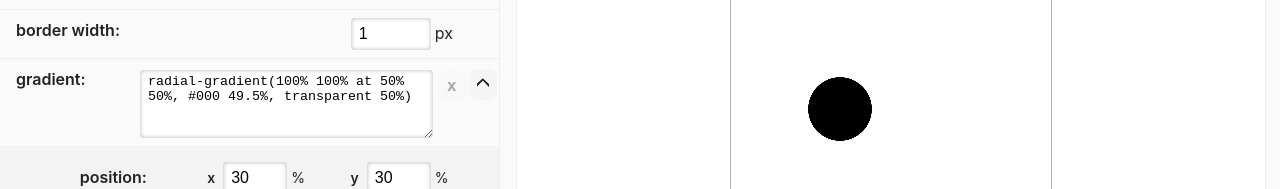
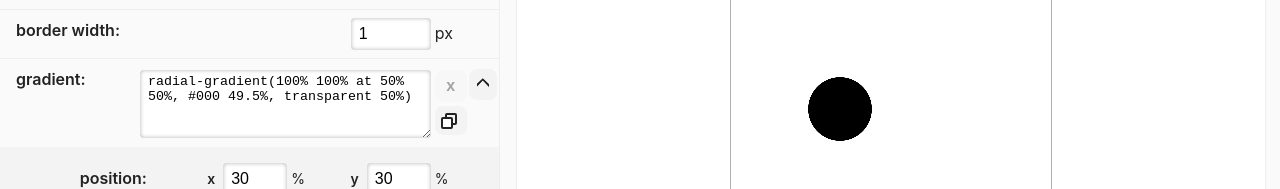
Before and after one commit to julsmorozova/gradient-image-builder, a React (Vite) app: page / in a window 1280 px wide. Shown: the part 228-417 px from the top of the page. Built offline with nearby package versions, Linux system fonts and the light colour scheme.

Commit message:
add 'clone layer' feature, show tooltips for buttons

```diff
--- a/package.json
+++ b/package.json
@@ -13,6 +13,7 @@
     "classnames": "2.3.2",
     "react": "18.2.0",
     "react-dom": "18.2.0",
+    "react-tooltip": "5.21.5",
     "zustand": "4.4.1"
   },
   "devDependencies": {
--- a/src/Accordion.tsx
+++ b/src/Accordion.tsx
@@ -2,6 +2,7 @@ import { ReactNode } from "react";
 import { BackgroundInput, useGradientStore } from "./store";
 import classnames from "classnames";
 import "./Accordion.css";
+import { Tooltip } from "react-tooltip";
 
 type AccordionProps = {
     headerContent: ReactNode;
@@ -19,9 +20,16 @@ export default function Accordion (props: AccordionProps) {
                 <div className="acc-header-content">
                     {headerContent}
                 </div>
-                <button type="button" className="btn btn-secondary accordion-btn" onClick={() => setAccordionOpen(backgroundId, 'isAccordionOpen', !isAccordionOpen)}>
+                <button
+                    type="button"
+                    className="btn btn-secondary accordion-btn"
+                    onClick={() => setAccordionOpen(backgroundId, 'isAccordionOpen', !isAccordionOpen)}
+                    data-tooltip-id="accordion-toggle"
+                    data-tooltip-content={isAccordionOpen ? 'Hide bg configs' : 'Show bg configs'}
+                >
                     <span className={classnames("arrow-btn", {'up': isAccordionOpen, 'down': !isAccordionOpen})} />
                 </button>
+                <Tooltip id="accordion-toggle" />
             </div>
             <div className={classnames("accordion-body", {collapsed: !isAccordionOpen})}>
                 {children}
--- a/src/BackgroundBlock.css
+++ b/src/BackgroundBlock.css
@@ -31,13 +31,43 @@
     font-size: 0.875rem;
 }
 
+.code-input-wrapper.btn-wrapper {
+    width: 2rem;
+}
+
 .btn.btn-secondary.delete-bg-layer-btn {
     font-size: 1rem;
     font-weight: 600;
     text-transform: none;
     padding: 0.3125rem 0.5rem;
     width: 2rem;
+    margin-bottom: 0.25rem;
 }
+
+.btn.btn-secondary.duplicate-bg-layer-btn {
+    padding: 0.3125rem 0.5rem 0.5rem;
+    margin-bottom: 0.25rem;
+}
+
+.duplicate-bg-layer-btn .copy-icon {
+    width: 0.5rem;
+    height: 0.5rem;
+    border: 2px solid #222;
+    border-radius: 2px;
+    position: relative;
+}
+
+.duplicate-bg-layer-btn .copy-icon::after {
+    position: absolute;
+    top: 0.125rem;
+    left: -0.35rem;
+    content: "";
+    height: 0.5rem;
+    width: 0.5rem;
+    background-color: #fff;
+    border: 2px solid #222;
+    border-radius: 2px;
+  }
 
 .bg-position-container.row, .bg-size-container.row {
     display: flex;
--- a/src/BackgroundBlock.tsx
+++ b/src/BackgroundBlock.tsx
@@ -3,6 +3,7 @@ import './BackgroundBlock.css';
 import { useGradientStore } from './store';
 import BackgroundBlockDropdown from './BackgroundBlockDropdown';
 import Accordion from './Accordion';
+import { Tooltip } from 'react-tooltip';
 
 type BackgroundBlockProps = {
     id: string;
@@ -30,6 +31,7 @@ export default function BackgroundBlock(props: BackgroundBlockProps) {
     const id = props.id;
     const backgroundLayersLength = useGradientStore((state) => state.backgroundInputs.length);
     const deleteBackgroundLayer = useGradientStore((state) => state.deleteBackgroundLayer);
+    const cloneLayer = useGradientStore((state) => state.cloneLayer);
     return (
         <div className="code-input-container">
             <Accordion
@@ -45,13 +47,28 @@ export default function BackgroundBlock(props: BackgroundBlockProps) {
                                 backgroundPropName='value'
                                 isValueRelative
                             />
+                            <div className="code-input-wrapper btn-wrapper">
                                 <button
                                     disabled={backgroundLayersLength === 1}
                                     className="btn btn-secondary delete-bg-layer-btn"
                                     onClick={() => deleteBackgroundLayer(id)}
+                                    data-tooltip-id="delete-layer"
+                                    data-tooltip-content="Remove layer"
                                 >
                                     x
                                 </button>
+                                {backgroundLayersLength > 1 && <Tooltip id="delete-layer" />}
+                                <button
+                                    className="btn btn-secondary duplicate-bg-layer-btn"
+                                    onClick={() => cloneLayer(id)}
+                                    data-tooltip-id="clone-layer"
+                                    data-tooltip-content="Clone layer"
+                                    data-tooltip-place="right"
+                                >
+                                    <div className="copy-icon" />
+                                </button>
+                                <Tooltip id="clone-layer" />
+                            </div>
                         </div>
                     </div>
                 )}
--- a/src/BuilderPanel.tsx
+++ b/src/BuilderPanel.tsx
@@ -32,6 +32,7 @@ export default function BuilderPanel() {
         console.log("copiedBackgrounds: ", copiedBackgrounds); // TODO remove
         updateBackgroundInputs(copiedBackgrounds);
     };
+
 
     const renderBackgroundInputs = (items: BackgroundInput[]) => {
         return items.map((item, index) => {
--- a/src/index.css
+++ b/src/index.css
@@ -17,7 +17,7 @@
   --btn-delete-font-color: var(--error-color);
   --btn-primary-bg-color: #222;
   --btn-primary-font-color: #fff;
-  --btn-secondary-bg-color: #f5f5f5;
+  --btn-secondary-bg-color: #f3f3f3;
 }
 
 #root {
--- a/src/store.ts
+++ b/src/store.ts
@@ -1,14 +1,15 @@
 import { create } from 'zustand';
+import { handleClone } from './tools';
 
 export type BackgroundInputNumber = undefined | number;
 export type BackgroundInput = {
     id: string;
-    isAccordionOpen: boolean;
-    value: string;
-    x: number;
-    y: BackgroundInputNumber;
-    w: BackgroundInputNumber;
-    h: BackgroundInputNumber;
+    isAccordionOpen?: boolean;
+    value?: string;
+    x?: number;
+    y?: BackgroundInputNumber;
+    w?: BackgroundInputNumber;
+    h?: BackgroundInputNumber;
     repeat?: string;
     // repeat?: 'repeat-x' | 'repeat-y' | 'no-repeat';
 }
@@ -23,6 +24,7 @@ export type GradientObjectState = {
 
 type GradientObjectAction = {
     updateBackgroundInputs: (incomingState: BackgroundInput[]) => void,
+    cloneLayer: (id: BackgroundInput['id']) => void,
     editGradientObjectValue: (incomingState: Partial<GradientObjectState>) => void,
     addBackgroundLayer: () => void,
     deleteBackgroundLayer: (id: BackgroundInput['id']) => void,
@@ -39,12 +41,14 @@ export const useGradientStore = create<GradientObjectState & GradientObjectActio
     isBorderShown: true,
     borderWidth: 1,
     backgroundInputs: [{id: new Date().valueOf().toString(), isAccordionOpen: true, value: gradientDefaultValue1, x: 30, y: 30, w: 20, h: 20, repeat: 'no-repeat'}],
+    cloneLayer: (id) => set((state) => ({ ...state, backgroundInputs: [...handleClone(state.backgroundInputs, id)]})),
     updateBackgroundInputs: (incomingState) => set((state) => ({ ...state, backgroundInputs: [...incomingState] })),
     editGradientObjectValue: (incomingState) => set((state) => ({ ...state, ...incomingState })),
     addBackgroundLayer: () => set((state) => ({ ...state, backgroundInputs: [ ...state.backgroundInputs, { id: new Date().valueOf().toString(), isAccordionOpen: true, value: gradientDefaultValue, x: 0, y: 0, w: 100, h: 100, repeat: 'no-repeat' }]})),
     deleteBackgroundLayer: (id) => set((state) => ({ ...state, backgroundInputs: state.backgroundInputs.filter(item => item.id !== id)})),
     editBackgroundValue: (id, valueName, value) => set((state) => ({...state, backgroundInputs: state.backgroundInputs.map(i => {
         if (i.id === id) {
+            console.log("editing id:", id)
             return { ...i, [valueName]: value};
         } else {
             return i;
--- a/src/tools.ts
+++ b/src/tools.ts
@@ -6,7 +6,7 @@ export const styleObjectToString = (styleObject: CSSProperties) => {
 };
 
 export const concatBackgroundValues = (backgroundsArray: BackgroundInput[]) => {
-    return backgroundsArray.map(item => item.value.endsWith(')') || item.value.endsWith(') ') ? item.value +
+    return backgroundsArray.map(item => item.value?.endsWith(')') || item.value?.endsWith(') ') ? item.value +
         ((item.x ? ' ' + item.x + '%' : ' 0%') +
         (item.y ? ' ' + item.y + '%' : ' 0%') +
         '/' + (item.w ? ' ' + item.w + '%' : ' auto') +
@@ -20,8 +20,8 @@ export const editDisplayStylePropName = (name: string) => {
 }
 
 export const parseGradientString = (string: BackgroundInput['value']): Partial<BackgroundInput> | null => {
-    const strForParsing = string.substring(string.indexOf(')') + 1);
-    if (strForParsing !== ' ') {
+    const strForParsing = string && string.substring(string.indexOf(')') + 1);
+    if (strForParsing && strForParsing !== ' ') {
         const x = parseInt(strForParsing.substring(0, strForParsing.indexOf('/')).split(' ').filter(i => i !== '')[0]);
         const y = parseInt(strForParsing.substring(0, strForParsing.indexOf('/')).split(' ').filter(i => i !== '')[1]);
         const w = parseInt(strForParsing.substring(strForParsing.indexOf('/') + 1).split(' ').filter(i => i !== '')[0]);
@@ -34,3 +34,16 @@ export const parseGradientString = (string: BackgroundInput['value']): Partial<B
     }
 
 }
+
+export const handleClone = (items: BackgroundInput[], id: BackgroundInput['id']) => {
+    const curIndex: number = items.findIndex((i: BackgroundInput) => i.id === id);
+    const copiedItem: BackgroundInput = items[curIndex] && {
+        ...items[curIndex],
+        id: new Date().valueOf().toString(),
+        isAccordionOpen: false,
+    };
+
+    console.log("curIndex:", curIndex, "current id: ", id, "copy id: ", copiedItem.id);
+
+    return items.toSpliced(curIndex, 0, copiedItem);
+};
```
Also changed, not shown: 1 other file (tests, documents, lock files or other folders). Lines whose indentation alone changed are shown as unchanged.
